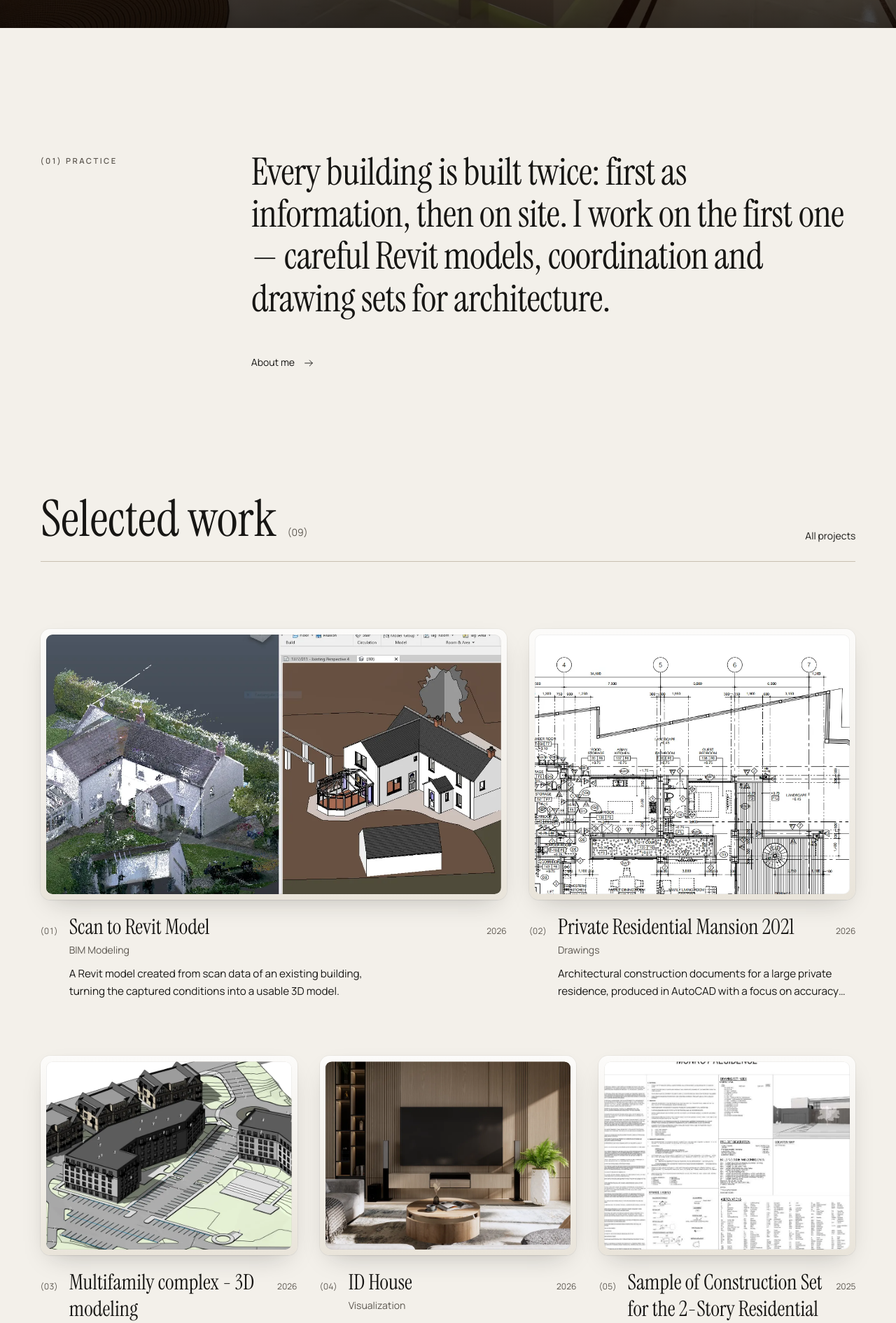
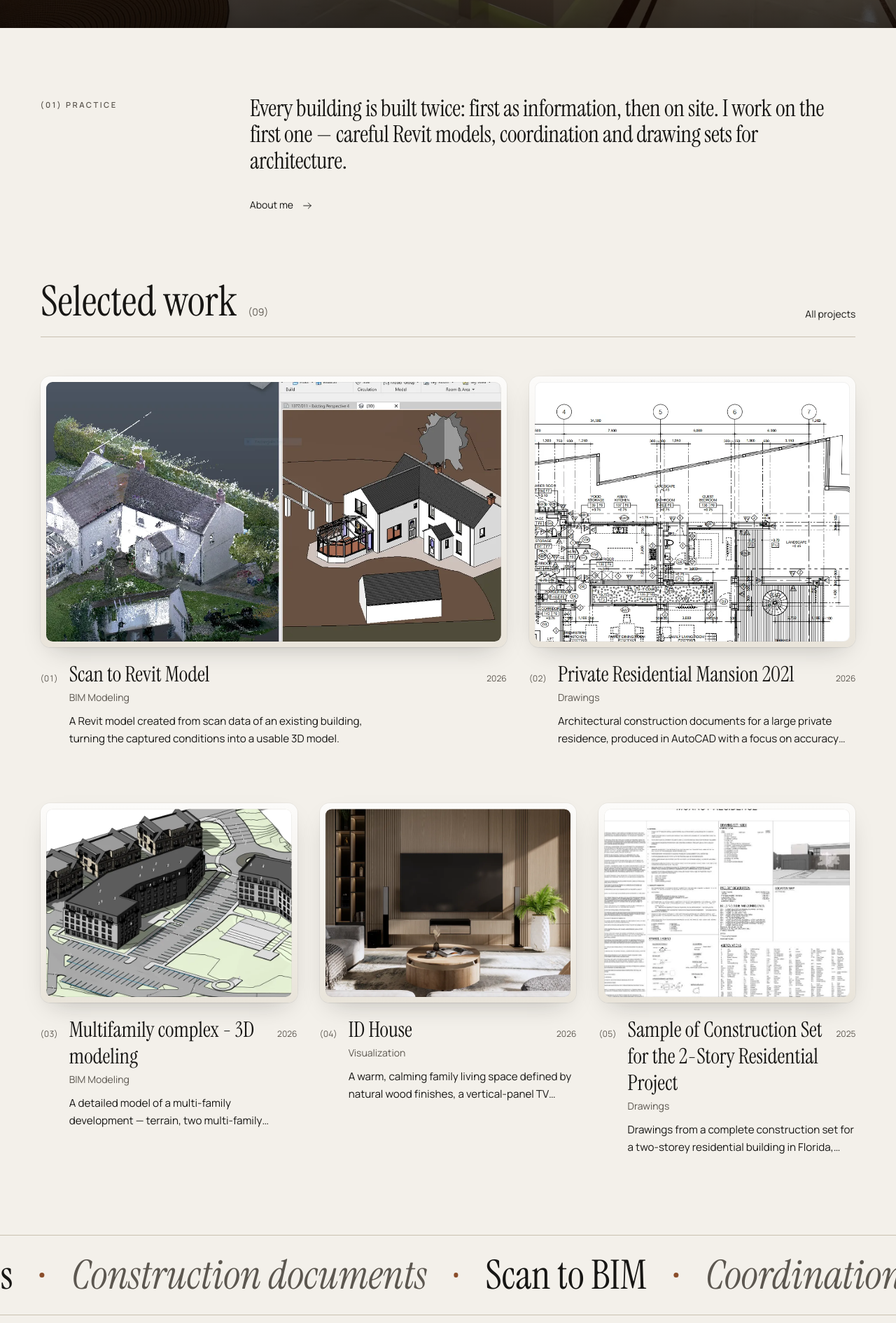
Before and after one commit to maria-martinezcpa/my-portfolio-project, a React (Vite) app: page / in a window 1280 px wide. Shown: the part 760-2651 px from the top of the page at 70% size. Built offline with nearby package versions, Linux system fonts and the light colour scheme.

Commit message:
Tighten home page spacing, shrink oversized text, enlarge BIM drawing
Co-Authored-By: Claude Opus 5.5 (1M context) <noreply@anthropic.com>

```diff
--- a/src/components/AxonDrawing.tsx
+++ b/src/components/AxonDrawing.tsx
@@ -97,7 +97,7 @@ export default function AxonDrawing({ className = '' }: { className?: string })
 
   return (
     <svg
-      viewBox="0 0 600 560"
+      viewBox="0 70 600 420"
       className={`h-auto w-full text-fg ${className}`}
       fill="none"
       stroke="currentColor"
--- a/src/components/Footer.tsx
+++ b/src/components/Footer.tsx
@@ -6,18 +6,18 @@ import { RevealText } from './Reveal'
 
 export default function Footer({ cta = true }: { cta?: boolean }) {
   return (
-    <footer className="container-x pb-8 pt-24 md:pt-40">
+    <footer className="container-x pb-8 pt-12 md:pt-16">
       {cta && (
-        <a href="#/contact" className="group block border-t border-line pt-10">
+        <a href="#/contact" className="group block border-t border-line pt-8">
           <span className="eyebrow text-muted">Next</span>
-          <div className="mt-6 flex items-end justify-between gap-6">
+          <div className="mt-4 flex items-center justify-between gap-6">
             <RevealText
               text="Let's talk."
               as="h2"
-              className="font-display text-[18vw] leading-[0.85] tracking-tight md:text-[12vw]"
+              className="font-display text-[13vw] leading-[0.9] tracking-tight md:text-[6vw]"
             />
             <motion.span
-              className="mb-[2vw] hidden h-[7vw] w-[7vw] items-center justify-center rounded-full border border-fg transition-colors duration-500 group-hover:bg-fg group-hover:text-bg md:flex"
+              className="hidden h-[4.5vw] w-[4.5vw] items-center justify-center rounded-full border border-fg transition-colors duration-500 group-hover:bg-fg group-hover:text-bg md:flex"
               initial={{ rotate: -45, opacity: 0 }}
               whileInView={{ rotate: 0, opacity: 1 }}
               viewport={{ once: true }}
@@ -29,7 +29,7 @@ export default function Footer({ cta = true }: { cta?: boolean }) {
         </a>
       )}
 
-      <div className="mt-20 grid gap-6 border-t border-line pt-6 text-sm text-muted md:grid-cols-3">
+      <div className="mt-10 grid gap-6 border-t border-line pt-6 text-sm text-muted md:grid-cols-3">
         <span>
           © {new Date().getFullYear()} {OWNER}
         </span>
--- a/src/components/Marquee.tsx
+++ b/src/components/Marquee.tsx
@@ -9,11 +9,11 @@ export default function Marquee({ words }: { words: string[] }) {
   const line = [...words, ...words]
 
   return (
-    <div ref={ref} className="overflow-hidden border-y border-line py-8 md:py-12" aria-hidden="true">
+    <div ref={ref} className="overflow-hidden border-y border-line py-5 md:py-7" aria-hidden="true">
       <motion.div style={{ x }}>
         <div className="animate-marquee flex w-max items-center whitespace-nowrap">
           {line.map((w, i) => (
-            <span key={i} className="flex items-center font-display text-[13vw] leading-none md:text-[8.5vw]">
+            <span key={i} className="flex items-center font-display text-[9vw] leading-none md:text-[4.5vw]">
               <span className={i % 2 ? 'italic text-muted' : ''}>{w}</span>
               <span className="mx-[3vw] inline-block h-[0.12em] w-[0.12em] rounded-full bg-accent" />
             </span>
--- a/src/pages/Home.tsx
+++ b/src/pages/Home.tsx
@@ -13,7 +13,7 @@ import { packedGrid } from '../lib/grid'
 import { EASE } from '../lib/motion'
 
 const SLIDE_MS = 6500
-const heroIds = ['02', '07', '05', '09']
+const heroIds = ['02', '07', '09']
 const heroSlides = heroIds.map(findProject).filter((p): p is Project => Boolean(p))
 
 function Hero() {
@@ -119,18 +119,18 @@ export default function Home() {
       <Hero />
 
       {/* Statement */}
-      <section className="container-x grid gap-10 py-28 md:grid-cols-12 md:py-44">
+      <section className="container-x grid gap-8 py-16 md:grid-cols-12 md:py-24">
         <Reveal className="md:col-span-3">
           <span className="eyebrow text-muted">(01) Practice</span>
         </Reveal>
         <div className="md:col-span-9">
           <RevealText
             as="p"
-            className="font-display text-[2.1rem] leading-[1.12] tracking-[-0.01em] md:text-[4.2vw]"
+            className="font-display text-[2.1rem] leading-[1.12] tracking-[-0.01em] md:text-[2.6vw]"
             stagger={0.025}
             text="Every building is built twice: first as information, then on site. I work on the first one — careful Revit models, coordination and drawing sets for architecture."
           />
-          <Reveal delay={0.4} className="mt-12">
+          <Reveal delay={0.4} className="mt-8">
             <a href="#/about" className="group inline-flex items-center gap-3 text-sm">
               <span className="link-line pb-0.5">About me</span>
               <ArrowIcon className="h-4 w-4 transition-transform duration-500 group-hover:translate-x-1.5" />
@@ -141,9 +141,9 @@ export default function Home() {
 
       {/* Selected work */}
       <section className="container-x">
-        <div className="mb-14 flex items-end justify-between border-b border-line pb-6 md:mb-24">
+        <div className="mb-10 flex items-end justify-between border-b border-line pb-5 md:mb-14">
           <div className="flex items-baseline gap-4">
-            <RevealText as="h2" text="Selected work" className="font-display text-5xl md:text-7xl" />
+            <RevealText as="h2" text="Selected work" className="font-display text-4xl md:text-6xl" />
             <span className="text-sm text-muted">({String(projects.length).padStart(2, '0')})</span>
           </div>
           <a href="#/work" className="link-line pb-0.5 text-sm">
@@ -157,16 +157,16 @@ export default function Home() {
         </div>
       </section>
 
-      <div className="mt-32 md:mt-52">
+      <div className="mt-20 md:mt-28">
         <Marquee words={['Revit models', 'Construction documents', 'Scan to BIM', 'Coordination']} />
       </div>
 
       {/* BIM teaser */}
-      <section className="container-x grid items-center gap-16 py-28 md:grid-cols-12 md:py-44">
-        <div className="md:col-span-7">
+      <section className="container-x grid items-center gap-10 py-14 md:grid-cols-12 md:gap-12 md:py-20">
+        <div className="md:col-span-8 md:-ml-[2vw]">
           <AxonDrawing />
         </div>
-        <div className="md:col-span-4 md:col-start-9">
+        <div className="md:col-span-4">
           <Reveal>
             <span className="eyebrow text-muted">(02) What is BIM</span>
           </Reveal>
```
